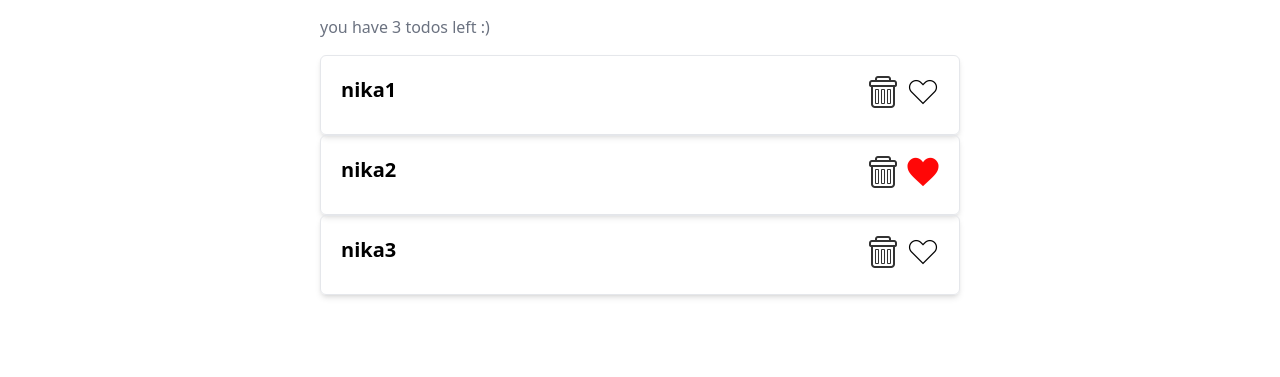
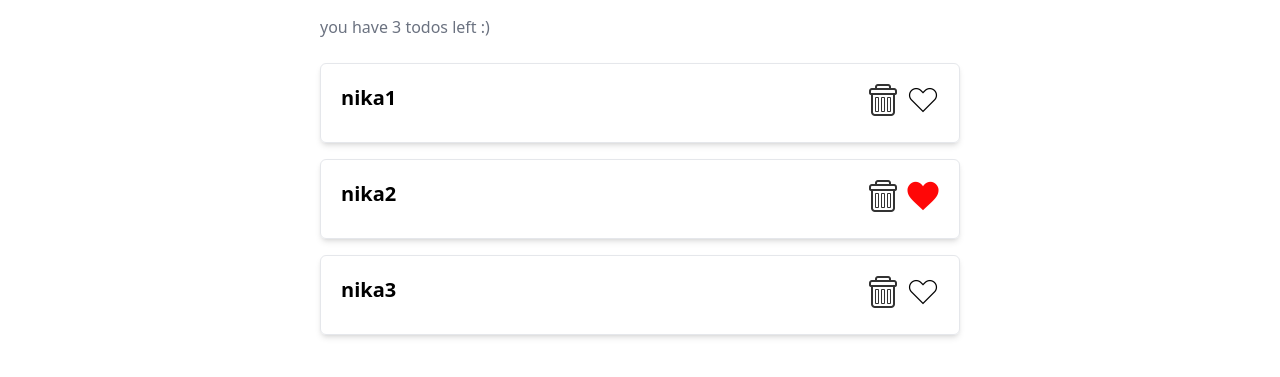
Before and after one commit to Myudro33/todo-app-pinia, a Vue app: page / in a window 1280 px wide. Shown: the part 267-644 px from the top of the page. Built offline with nearby package versions, Linux system fonts and the light colour scheme.

Commit message:
feat: add delete todo function

```diff
--- a/src/components/Todo/TodoComponent.vue
+++ b/src/components/Todo/TodoComponent.vue
@@ -1,8 +1,9 @@
 <template>
-    <div class="w-full h-20 border rounded-md shadow-md p-5 flex justify-between">
+    <div class="w-full h-20 my-2 border rounded-md shadow-md p-5 flex justify-between">
         <h1 class="text-xl font-bold">{{ props.title }}</h1>
         <div class="flex w-20 h-10 justify-end">
-            <img class="cursor-pointer w-8 h-8" src="../../../public/trash-can.png" alt="">
+            <img @click="todoStore.deleteTodo(props.id)" class="cursor-pointer w-8 h-8"
+                src="../../../public/trash-can.png" alt="trashcan">
             <img class="cursor-pointer w-8 h-8 ml-2"
                 :src="props.isFav ? '../../../public/solid-heart.png' : '../../../public/clear-heart.png'" alt="heart">
         </div>
@@ -10,5 +11,7 @@
 </template>
 
 <script setup>
+import { useTodoStore } from '@/store';
 const props = defineProps(['id', 'title', 'isFav'])
+const todoStore = useTodoStore()
 </script>
--- /dev/null
+++ b/src/store/actions.js
@@ -0,0 +1,8 @@
+import { useTodoStore } from './index'
+export default {
+  deleteTodo(id) {
+    const todoStore = useTodoStore()
+    const filteredTodos = this.store.filter((item) => item.id != id)
+    todoStore.todos = filteredTodos
+  }
+}
--- a/src/store/index.js
+++ b/src/store/index.js
@@ -1,5 +1,5 @@
 import { defineStore } from 'pinia'
-
+import actions from './actions'
 export const useTodoStore = defineStore('todoStore', {
   state: () => ({
     todos: [
@@ -11,5 +11,6 @@ export const useTodoStore = defineStore('todoStore', {
   getters: {
     store: (state) => state.todos,
     count: (state) => state.todos.length
-  }
+  },
+  actions
 })
```
